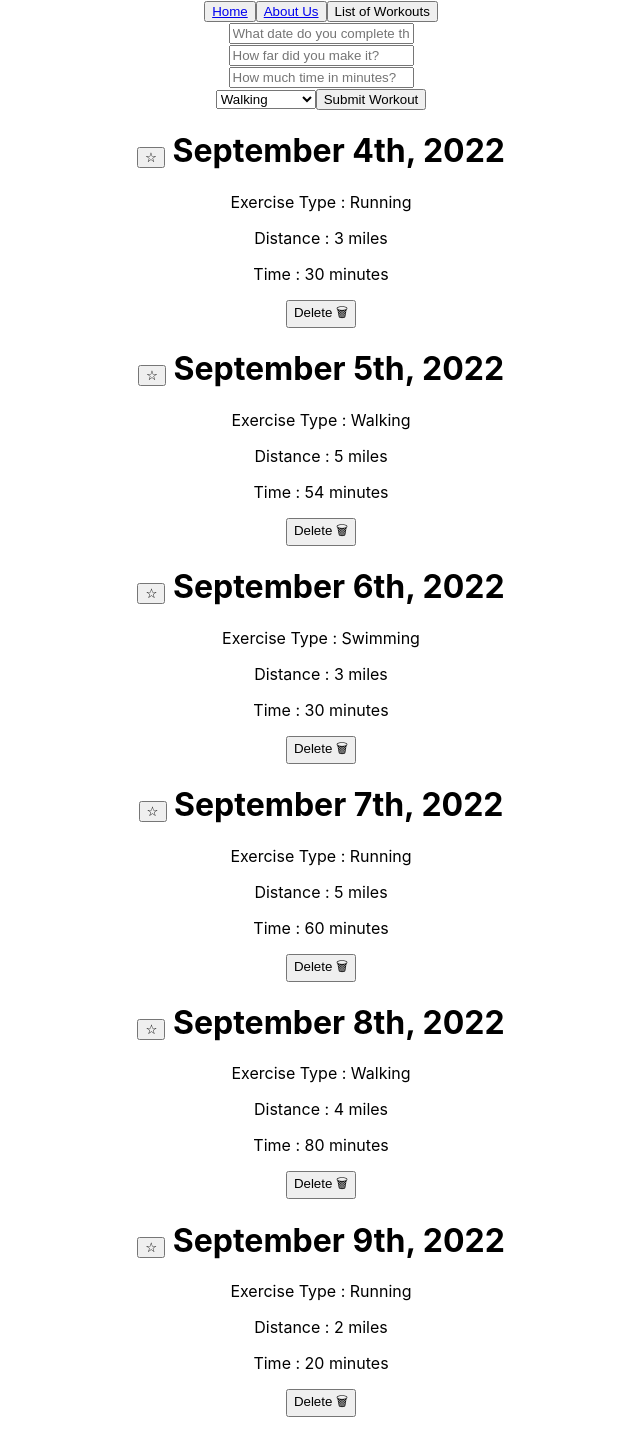
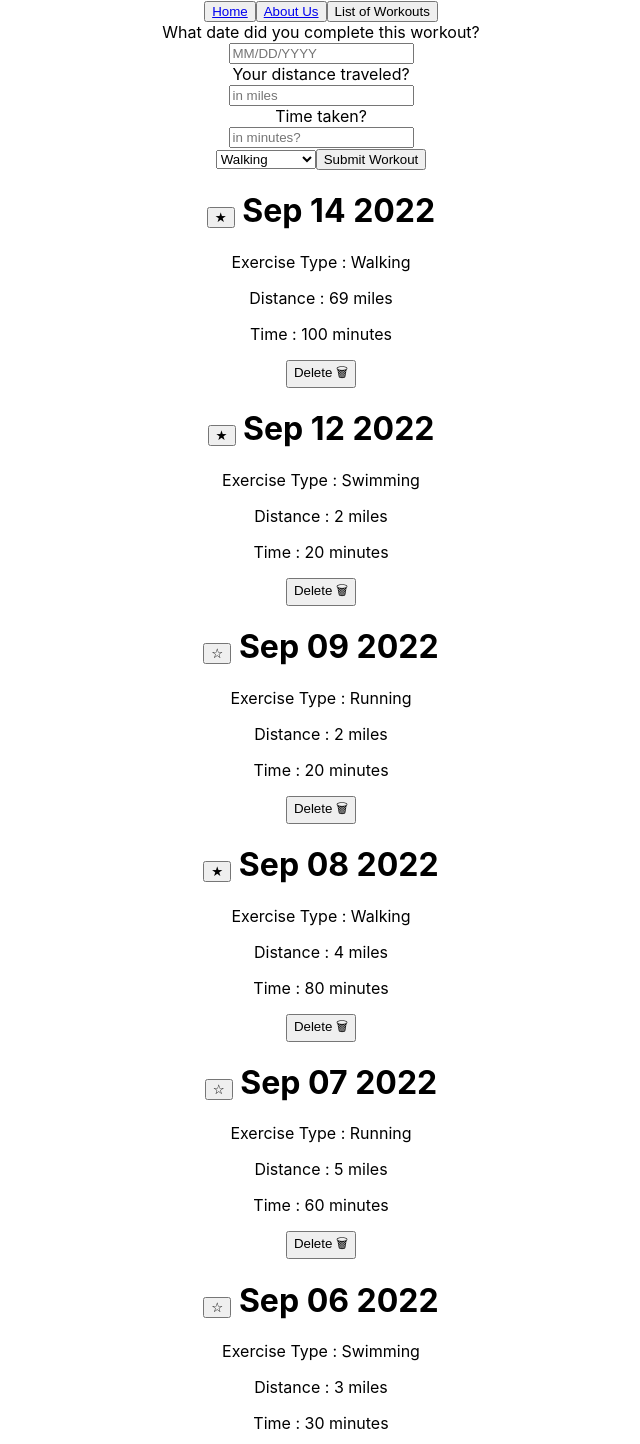
Before and after one commit to kennethlatour/Victory-React-Project, a React (Create React App) app in the folder flatness-app/: page /workouts in a window 1280 px wide. Shown: the top 1444 px of the page, without its empty margins (319-959 px from the left). Built offline with nearby package versions, Linux system fonts and the light colour scheme; data requests are answered from the project's data file.

Commit message:
added date sorting and about me info

```diff
--- a/flatness-app/db.json
+++ b/flatness-app/db.json
@@ -2,7 +2,7 @@
   "workouts": [
     {
       "id": 1,
-      "date": "September 4th, 2022",
+      "date": "09/04/2022",
       "workoutType": "Running",
       "distance": 3,
       "timeSpent": 30,
@@ -10,7 +10,7 @@
     },
     {
       "id": 2,
-      "date": "September 5th, 2022",
+      "date": "09/05/2022",
       "workoutType": "Walking",
       "distance": 5,
       "timeSpent": 54,
@@ -18,7 +18,7 @@
     },
     {
       "id": 3,
-      "date": "September 6th, 2022",
+      "date": "09/06/2022",
       "workoutType": "Swimming",
       "distance": 3,
       "timeSpent": 30,
@@ -26,7 +26,7 @@
     },
     {
       "id": 4,
-      "date": "September 7th, 2022",
+      "date": "09/07/2022",
       "workoutType": "Running",
       "distance": 5,
       "timeSpent": 60,
@@ -34,15 +34,15 @@
     },
     {
       "id": 5,
-      "date": "September 8th, 2022",
+      "date": "09/08/2022",
       "workoutType": "Walking",
       "distance": 4,
       "timeSpent": 80,
-      "favorite": false
+      "favorite": true
     },
     {
       "id": 6,
-      "date": "September 9th, 2022",
+      "date": "09/09/2022",
       "workoutType": "Running",
       "distance": 2,
       "timeSpent": 20,
@@ -50,11 +50,19 @@
     },
     {
       "id": 7,
-      "date": "September 12th, 2022",
+      "date": "09/12/2022",
       "workoutType": "Swimming",
       "distance": 2,
       "timeSpent": 20,
-      "favorite": false
+      "favorite": true
+    },
+    {
+      "id": 8,
+      "date": "09/14/2022",
+      "distance": "69",
+      "timeSpent": "100",
+      "workoutType": "Walking",
+      "favorite": true
     }
   ]
 }
--- a/flatness-app/src/components/About.js
+++ b/flatness-app/src/components/About.js
@@ -6,7 +6,10 @@ function About(){
             <h1>About Us</h1>
             <h2>Caleb Summeralls</h2>
             <p>I am currently enrolled in Flatiron's software engineering bootcamp at the time this website is built. I am an ex Police Officer in Florida where I worked for 3 years in a public safety capacity. I enjoy the outdoors, playing video games, and Software Engineering of course.</p>
+            <h2>Chris Ou</h2>
+            <p>Just a normal guy that loves to code and enjoy what life has to offer. We are passionate and built this app to help others who want to stay in shape and keep track of their progress. This app has been a lot of hard work and we hope you enjoy it.</p>
         </div>
+
     )
 
 }
--- a/flatness-app/src/components/Workout.js
+++ b/flatness-app/src/components/Workout.js
@@ -8,7 +8,8 @@ function Workout({ workout, deleteWorkout, favoriteHandler}){
         deleteWorkout(workout.id)
       }
 
-
+      const date = new Date(workout.date);
+      const sliced = String(date).slice(4,15);
 
 
 return(
@@ -20,7 +21,7 @@ return(
  :
   <button className="favorite-off" onClick={()=>{favoriteHandler(workout)}}>
     ☆
-  </button>} {workout.date} </h1>
+  </button>} {sliced} </h1>
        <p> Exercise Type : {workout.workoutType}</p>
        <p>Distance : {workout.distance} miles</p>
        <p>Time : {workout.timeSpent} minutes</p>
--- a/flatness-app/src/components/WorkoutContainer.js
+++ b/flatness-app/src/components/WorkoutContainer.js
@@ -10,11 +10,14 @@ function WorkoutContainer(){
     setWorkouts(deleteWorkout)
   }
 
-
   useEffect(() =>{
     fetch("http://localhost:3000/workouts")
     .then((r) => r.json())
-  .then ((data) => setWorkouts(data))
+    .then ((data) => {
+      const orderedDates = data.slice(0).sort((a,b)=>
+      b.date.localeCompare(a.date))
+      setWorkouts(orderedDates)
+    })
   }, [])
 
   function handleSubmit(newWorkout){
--- a/flatness-app/src/components/WorkoutForm.js
+++ b/flatness-app/src/components/WorkoutForm.js
@@ -41,31 +41,33 @@ return (
 }>
 
 <div className="form-entry">
-<div className="col-5">
+    <div className="col-5">
+        <label>What date did you complete this workout?</label><br/>
         <input
         className="form-control"
         type = "text"
         name ="date"
-        placeholder = "What date do you complete this workout?"
+        placeholder = "MM/DD/YYYY"
         value={date}
-        onChange={handleDateChange}
-/></div>
+        onChange={handleDateChange}/>
+        </div>
     <div className="col-5">
+        <label>Your distance traveled?</label><br/>
         <input
         className="form-control"
         type = "text"
         name ="distance"
-        placeholder = "How far did you make it?"
+        placeholder = "in miles"
         value={distance}
-        onChange={handleDistanceChange}
-/>
+        onChange={handleDistanceChange}/>
   </div>
     <div className="col-5">
+        <label>Time taken?</label><br/>
         <input
         className="form-control"
         type = "text"
         name ="time"
-        placeholder = "How much time in minutes?"
+        placeholder = "in minutes?"
         value={time}
         onChange={handleTimeChange}
 />
```
Lines whose indentation alone changed are shown as unchanged.
